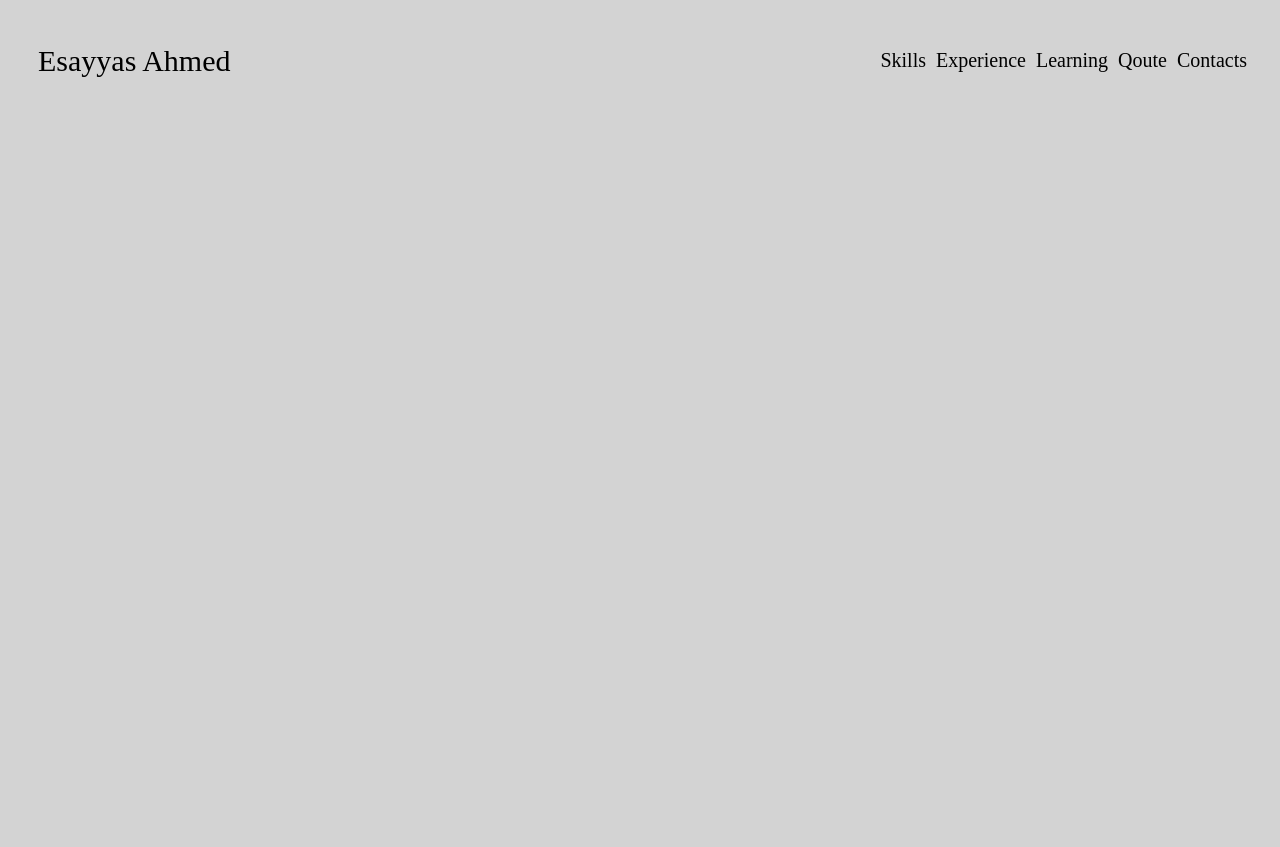
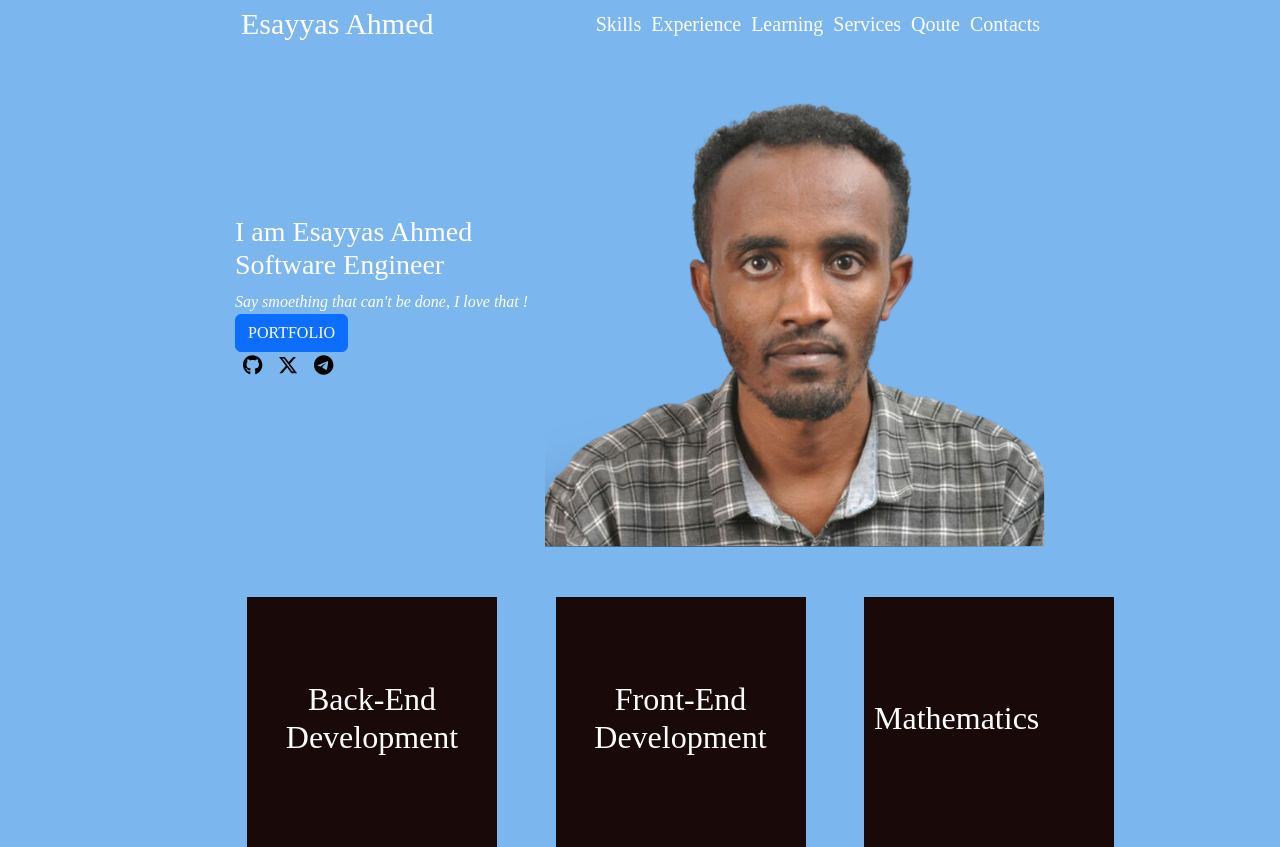
Before and after one commit to esayyasahmed1012/personal_website, a React app in the folder dashboard/: page / in a window 1280 px wide. Before the commit the page ends 800 px from the top, so only its background shows below. Built offline with nearby package versions, Linux system fonts and the light colour scheme.

Commit message:
.\Exp.css

```diff
--- a/dashboard/src/App/App.css
+++ b/dashboard/src/App/App.css
@@ -1,5 +1,13 @@
-*{
- font-family: 'Times New Roman', Times, serif;
- background-color: #d3d3d3;
- color: black;
+body {
+    font-family: 'Times New Roman', Times, serif;
+    background-color: rgb(123, 182, 238);
+    color: white;
+    margin: 0;
+    padding: 0;
 }
+
+.App {
+    max-width: 850px; /* Set a maximum width for the container */
+    margin: 0 auto; /* Center the container horizontally */
+    padding: 0 20px; /* Add equal space on the left and right */
+}
--- a/dashboard/src/App/App.js
+++ b/dashboard/src/App/App.js
@@ -1,10 +1,18 @@
 import React from 'react';
+import "react-bootstrap";
+import 'bootstrap/dist/css/bootstrap.min.css';
 import "./App.css";
+import Body from '../Body/Body';
 import Header from '../Header/Header';
+import Exp from '../exp/Exp';
+import Skills from '../Skills/Skills';
 const App = () => {
 	return (
 		<div className="App">
 			<Header />
+			<Body />
+			<Exp />
+			{/* <Skills /> */}
 		</div>
 	)
 }
--- /dev/null
+++ b/dashboard/src/Body/Body.css
@@ -0,0 +1,25 @@
+.body{
+    display: flex;
+    align-items: center;
+}
+.body img{
+    width: 570px;
+    height: 500px;
+}
+.social-links ul {
+    list-style: none;
+    padding: 0;
+    margin: 0;
+}
+
+.social-links ul li {
+    margin-top: 3px;
+    display: inline-block;
+    margin-right: 8px;
+    margin-left: 8px;
+}
+
+.icons{
+    color: black;
+    font-size: 20px;
+}
--- /dev/null
+++ b/dashboard/src/Body/Body.js
@@ -0,0 +1,31 @@
+import React from "react";
+import mypic from "./mypic.png";
+import 'bootstrap/dist/css/bootstrap.min.css';
+import "./Body.css";
+import { FontAwesomeIcon } from '@fortawesome/react-fontawesome';
+import { faGithub,faXTwitter, faTelegram} from '@fortawesome/free-brands-svg-icons';
+
+
+
+const Body = () => {
+    return (
+        <div className="body">
+            <div className="discribe_me">
+                <h3>I am Esayyas Ahmed  Software Engineer</h3>
+                <cite>Say smoething that can't be done, I love that !</cite>
+                <a href="https://github.com/esayyasahmed1012/HocusPocus-App" className="btn btn-primary"
+                target="_blank" rel="noopener noreferrer">PORTFOLIO</a>
+                <div className="social-links">
+                     <ul>
+                        <li><a href="#"><FontAwesomeIcon className= "icons" icon={faGithub} /></a></li>
+                        <li><a href="#"><FontAwesomeIcon className= "icons" icon={faXTwitter} /></a></li>
+                        <li><a href="#"><FontAwesomeIcon className= "icons" icon={faTelegram} /></a></li>
+                     </ul>
+                </div>
+            </div>
+            <img src={mypic} alt="myprofile" />
+        </div>
+     );
+}
+
+export default Body
--- a/dashboard/src/Header/Header.css
+++ b/dashboard/src/Header/Header.css
@@ -1,36 +1,33 @@
-
-*{
-    color: black;
+.Header {
+    display: flex;
+    justify-content: space-between;
+    align-items: center;
 }
 
-.Header{
-    text-align: left;
-    display: flex;
-    align-items: center;
-    padding: 20px;
-    justify-content: space-between;
-}
-
-.Header button{
-    color: Black;
-    padding: 10px;
-    display: inline;
+.Header button {
     font-size: 30px;
     text-decoration: none;
     border: none;
+    color: white;
+    background: none;
+ /* Add space between the button and the list items */
 }
-button:hover{
+
+.Header button:hover {
     cursor: pointer;
 }
-.Header ul{
+.Header ul {
     list-style: none;
     display: flex;
+    margin: 0;
+    padding: 0;
 }
-.Header ul li{
+
+.Header ul li {
     padding: 5px;
-    list-style: none;
 }
-.Header ul li a{
+.Header ul li a {
     text-decoration: none;
     font-size: 20px;
+    color: white;
 }
--- a/dashboard/src/Header/Header.js
+++ b/dashboard/src/Header/Header.js
@@ -8,6 +8,7 @@ const Header = () => {
                 <li><a href="#">Skills</a></li>
                 <li><a href="#">Experience</a></li>
                 <li><a href="#">Learning</a></li>
+                <li><a href="#">Services</a></li>
                 <li><a href="#">Qoute</a></li>
                 <li><a href="#">Contacts</a></li>
             </ul>
--- /dev/null
+++ b/dashboard/src/Skills/Skills.css
@@ -0,0 +1,9 @@
+
+.Skills{
+    width: 500px;
+    height: 200px;
+    background: black;
+}
+.Skills p{
+    font-family: system-ui, -apple-system, BlinkMacSystemFont, 'Segoe UI', Roboto, Oxygen, Ubuntu, Cantarell, 'Open Sans', 'Helvetica Neue', sans-serif;
+}
--- /dev/null
+++ b/dashboard/src/Skills/Skills.js
@@ -0,0 +1,14 @@
+import React from "react";
+import "./Skills.css"
+const Skills = () => {
+    return (
+        <div className="Skills">
+            <p>I have an experience in Back-End develpment for a year
+                as of now. my expertise are in
+                Nodjs Flask and ExpressJS, Mongodb, Mysql,
+                SQLalchemy and Redis</p>
+        </div>
+     );
+}
+
+export default Skills;
--- /dev/null
+++ b/dashboard/src/exp/Exp.css
@@ -0,0 +1,53 @@
+.container {
+    margin-top: 50px;
+    width: 110%;
+    display: flex;
+    justify-content: space-between;
+
+  }
+
+  .flip-box {
+    text-align: center;
+    background-color: transparent;
+    width: 250px;
+    height: 250px;
+    perspective: 1000px;
+  }
+
+  .flip-box-inner {
+    position: relative;
+    width: 100%;
+    height: 100%;
+    text-align: center;
+    transition: transform 0.6s;
+    transform-style: preserve-3d;
+  }
+
+  .flip-box:hover .flip-box-inner {
+    transform: rotateY(180deg);
+  }
+
+  .flip-box-front,
+  .flip-box-back {
+    position: absolute;
+    width: 100%;
+    height: 100%;
+    display: flex;
+    align-items: center;
+    text-align: center;
+    padding: 10px;
+    backface-visibility: hidden;
+  }
+
+  .flip-box-front {
+    background-color: #1a0909;
+  }
+
+  .flip-box-back {
+    background-color: #082738;
+    transform: rotateY(180deg);
+  }
+
+  .container .flip-box:nth-child(3) .flip-box-inner .flip-box-front h2{
+    /* margin-left: 30px; */
+  }
--- /dev/null
+++ b/dashboard/src/exp/Exp.js
@@ -0,0 +1,43 @@
+import React from "react";
+import "./Exp.css"
+const Exp = () => {
+    return (
+        <div className="container">
+        <div className="flip-box">
+          <div className="flip-box-inner">
+            <div className="flip-box-front">
+              <h2>Back-End Development</h2>
+            </div>
+            <div className="flip-box-back">
+              <p>I'm a certified back-end developer with Python, JS, Node.js, Flask, Django, and MongoDB, MySQL, with overall back-end understanding concepts</p>
+            </div>
+          </div>
+        </div>
+
+        <div className="flip-box">
+          <div className="flip-box-inner">
+            <div className="flip-box-front">
+              <h2>Front-End Development</h2>
+            </div>
+            <div className="flip-box-back">
+              <p>As a self-taught Front-end developer, I have a strong understanding of React, HTML, CSS, and Bootstrap</p>
+            </div>
+          </div>
+        </div>
+
+        <div className="flip-box">
+          <div className="flip-box-inner">
+            <div className="flip-box-front">
+              <h2>Mathematics</h2>
+            </div>
+            <div className="flip-box-back">
+              <p>As of now, it may be important, but since I am learning ML, my strong knowledge of mathematics is helping me</p>
+            </div>
+          </div>
+        </div>
+      </div>
+
+     );
+}
+
+export default Exp;
```
Also changed, not shown: dashboard/src/Body/Body.test.js (added), dashboard/src/Body/mypic.jpg (added), dashboard/src/Body/mypic.png (added), dashboard/src/Footer/Footer.css (added), dashboard/src/Footer/Footer.js (added), dashboard/src/Footer/Footer.test.js (added), dashboard/src/Skills/Skills.test.js (added), dashboard/src/assets/newlogo.png (added), dashboard/src/exp/Exp.test.js (added).
